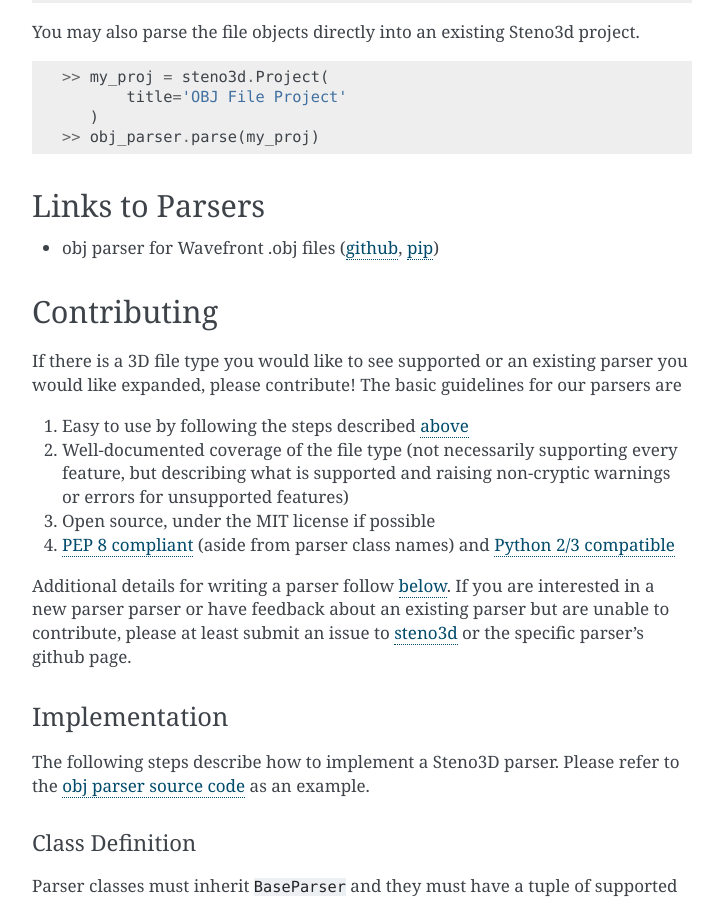
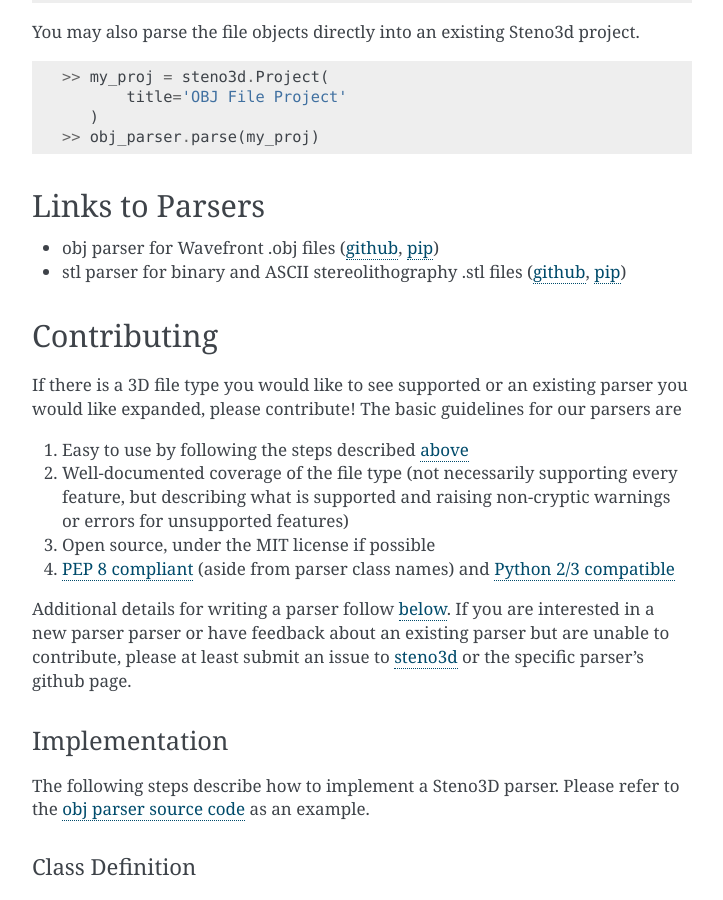
Before and after one commit to Geostatistic/steno3dpy, a Sphinx documentation site: the page built from docs/content/parsers.rst, in a window 1280 px wide and 900 px high, scrolled down 945 px. Shown: the whole window, without its empty margins (388-1111 px from the left). Built offline with Sphinx 7.4.7, drawn with Linux system fonts in a browser that asks for light colours.

Commit message:
Add stl parser to docs

```diff
--- a/docs/content/parsers.rst
+++ b/docs/content/parsers.rst
@@ -71,6 +71,9 @@
 - obj parser for Wavefront .obj files
   (`github <https://github.com/3ptscience/steno3d-obj>`_,
   `pip <https://pypi.python.org/pypi/steno3d_obj>`_)
+- stl parser for binary and ASCII stereolithography .stl files
+  (`github <https://github.com/3ptscience/steno3d-stl>`_,
+  `pip <https://pypi.python.org/pypi/steno3d_stl>`_)
 
 
 .. _contributing:
```
